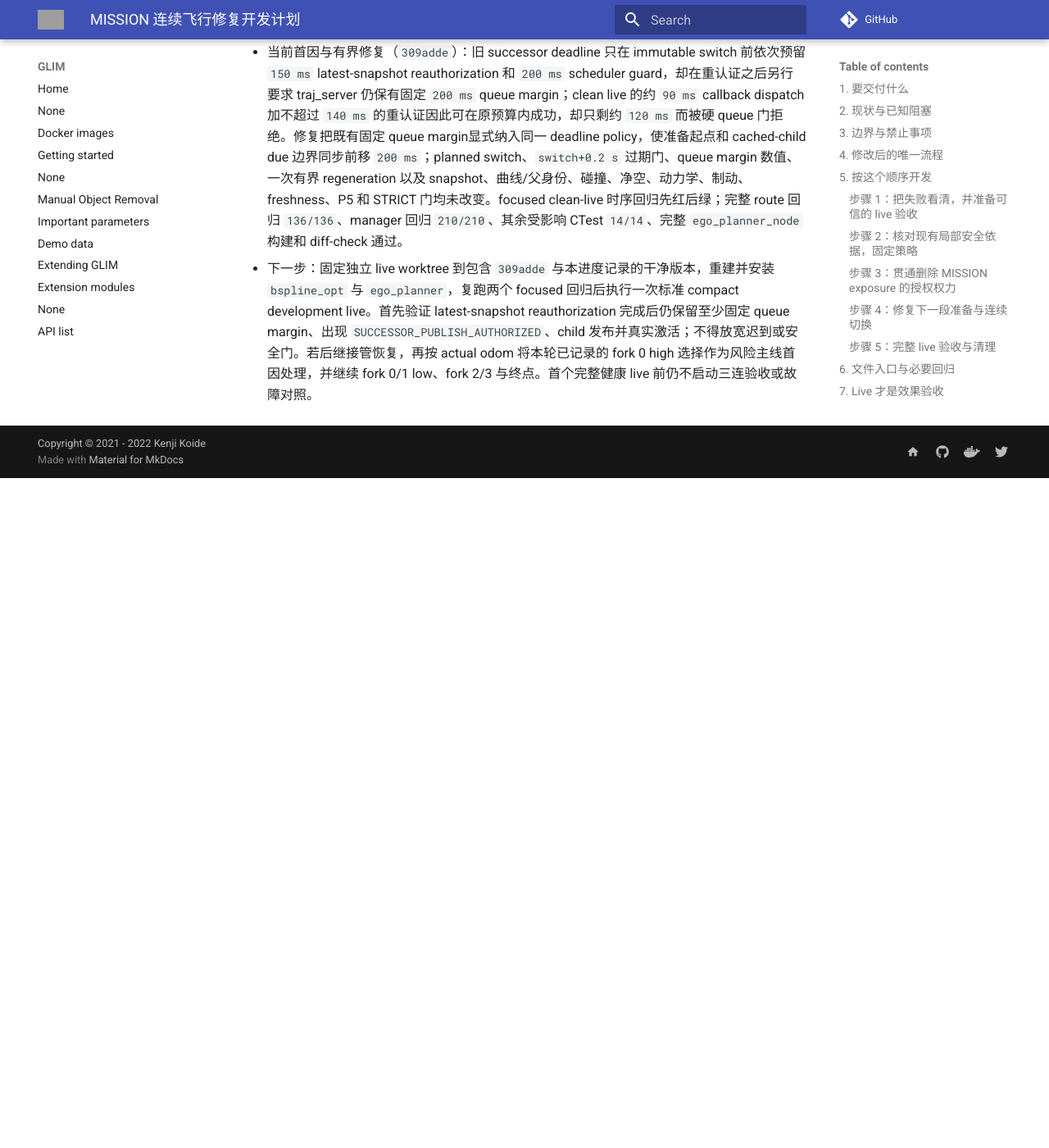
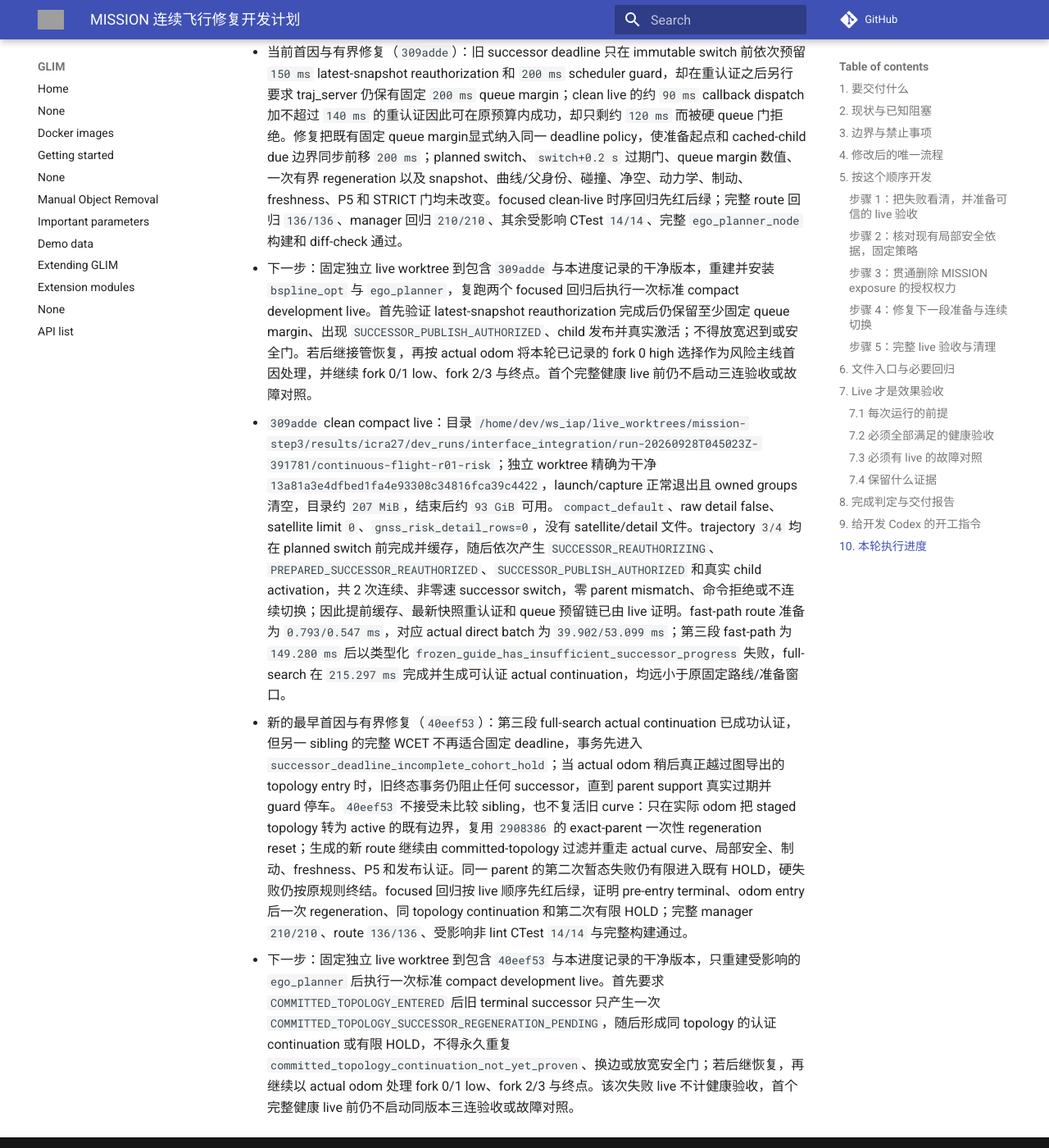
Before and after one commit to Printeger/iap, an MkDocs documentation site: the page built from docs/icra27/MISSION_CONTINUOUS_FLIGHT_IMPLEMENTATION_PLAN.md, in a window 1280 px wide and 1400 px high, scrolled down 58832 px. Shown: the whole window at 82% size. Built offline with MkDocs 1.6.1 and Material for MkDocs 9.7.7, drawn with Linux system fonts in a browser that asks for light colours; nearby versions of some CDN libraries; comment, search, counter and statistics services are not loaded; before the commit the page ends 59415 px from its top, so only the background shows below that; grey boxes are pictures that could not be loaded.

Commit message:
docs(plan): record successor entry recovery evidence

```diff
--- a/docs/icra27/MISSION_CONTINUOUS_FLIGHT_IMPLEMENTATION_PLAN.md
+++ b/docs/icra27/MISSION_CONTINUOUS_FLIGHT_IMPLEMENTATION_PLAN.md
@@ -465,3 +465,6 @@
 - `ca05154` clean compact live：目录 `/home/dev/ws_iap/live_worktrees/mission-step3/results/icra27/dev_runs/interface_integration/run-20260928T043142Z-332361/continuous-flight-r01-risk`；独立 worktree 精确为干净 `00769a83a1345fa49698c1d01de03e399d378fe1`，GPU、required processes、owned process-group 清理和完整 `180 s` 运行正常，目录约 `219 MiB`，结束后约 `93 GiB` 可用。`compact_default`、raw detail false、satellite limit `0`、`gnss_risk_detail_rows=0`，没有 satellite/detail raw 文件。trajectory `3/5` 均在专用 latest-snapshot transaction 后由通用 publication certificate 接受，且 `p4_publication_snapshot_identity_mismatch` 为 0，证明重复 snapshot 追逐已消失；但成功重认证完成后固定 `200 ms` queue margin 已不足，分别多次记录 `queue deadline missed`，之后才真实越过不变的 `switch+0.2 s` 窗口。运行只有 2 条 B-spline、3 次 activation、零真实后继切换，零 parent mismatch、零命令拒绝、零不连续切换，最大跟踪误差 `0.042312 m`；actual odom fork 0 只有 high `1452`、low `0` 的未完成片段（station `0.25132→0.59809`），fork 1--3 未进入，最长非终点停顿约 `132.199 s`，故不计健康或选路验收。
 - 当前首因与有界修复（`309adde`）：旧 successor deadline 只在 immutable switch 前依次预留 `150 ms` latest-snapshot reauthorization 和 `200 ms` scheduler guard，却在重认证之后另行要求 traj_server 仍保有固定 `200 ms` queue margin；clean live 的约 `90 ms` callback dispatch 加不超过 `140 ms` 的重认证因此可在原预算内成功，却只剩约 `120 ms` 而被硬 queue 门拒绝。修复把既有固定 queue margin显式纳入同一 deadline policy，使准备起点和 cached-child due 边界同步前移 `200 ms`；planned switch、`switch+0.2 s` 过期门、queue margin 数值、一次有界 regeneration 以及 snapshot、曲线/父身份、碰撞、净空、动力学、制动、freshness、P5 和 STRICT 门均未改变。focused clean-live 时序回归先红后绿；完整 route 回归 `136/136`、manager 回归 `210/210`、其余受影响 CTest `14/14`、完整 `ego_planner_node` 构建和 diff-check 通过。
 - 下一步：固定独立 live worktree 到包含 `309adde` 与本进度记录的干净版本，重建并安装 `bspline_opt` 与 `ego_planner`，复跑两个 focused 回归后执行一次标准 compact development live。首先验证 latest-snapshot reauthorization 完成后仍保留至少固定 queue margin、出现 `SUCCESSOR_PUBLISH_AUTHORIZED`、child 发布并真实激活；不得放宽迟到或安全门。若后继接管恢复，再按 actual odom 将本轮已记录的 fork 0 high 选择作为风险主线首因处理，并继续 fork 0/1 low、fork 2/3 与终点。首个完整健康 live 前仍不启动三连验收或故障对照。
+- `309adde` clean compact live：目录 `/home/dev/ws_iap/live_worktrees/mission-step3/results/icra27/dev_runs/interface_integration/run-20260928T045023Z-391781/continuous-flight-r01-risk`；独立 worktree 精确为干净 `13a81a3e4dfbed1fa4e93308c34816fca39c4422`，launch/capture 正常退出且 owned groups 清空，目录约 `207 MiB`，结束后约 `93 GiB` 可用。`compact_default`、raw detail false、satellite limit `0`、`gnss_risk_detail_rows=0`，没有 satellite/detail 文件。trajectory `3/4` 均在 planned switch 前完成并缓存，随后依次产生 `SUCCESSOR_REAUTHORIZING`、`PREPARED_SUCCESSOR_REAUTHORIZED`、`SUCCESSOR_PUBLISH_AUTHORIZED` 和真实 child activation，共 2 次连续、非零速 successor switch，零 parent mismatch、命令拒绝或不连续切换；因此提前缓存、最新快照重认证和 queue 预留链已由 live 证明。fast-path route 准备为 `0.793/0.547 ms`，对应 actual direct batch 为 `39.902/53.099 ms`；第三段 fast-path 为 `149.280 ms` 后以类型化 `frozen_guide_has_insufficient_successor_progress` 失败，full-search 在 `215.297 ms` 完成并生成可认证 actual continuation，均远小于原固定路线/准备窗口。
+- 新的最早首因与有界修复（`40eef53`）：第三段 full-search actual continuation 已成功认证，但另一 sibling 的完整 WCET 不再适合固定 deadline，事务先进入 `successor_deadline_incomplete_cohort_hold`；当 actual odom 稍后真正越过图导出的 topology entry 时，旧终态事务仍阻止任何 successor，直到 parent support 真实过期并 guard 停车。`40eef53` 不接受未比较 sibling，也不复活旧 curve：只在实际 odom 把 staged topology 转为 active 的既有边界，复用 `2908386` 的 exact-parent 一次性 regeneration reset；生成的新 route 继续由 committed-topology 过滤并重走 actual curve、局部安全、制动、freshness、P5 和发布认证。同一 parent 的第二次暂态失败仍有限进入既有 HOLD，硬失败仍按原规则终结。focused 回归按 live 顺序先红后绿，证明 pre-entry terminal、odom entry 后一次 regeneration、同 topology continuation 和第二次有限 HOLD；完整 manager `210/210`、route `136/136`、受影响非 lint CTest `14/14` 与完整构建通过。
+- 下一步：固定独立 live worktree 到包含 `40eef53` 与本进度记录的干净版本，只重建受影响的 `ego_planner` 后执行一次标准 compact development live。首先要求 `COMMITTED_TOPOLOGY_ENTERED` 后旧 terminal successor 只产生一次 `COMMITTED_TOPOLOGY_SUCCESSOR_REGENERATION_PENDING`，随后形成同 topology 的认证 continuation 或有限 HOLD，不得永久重复 `committed_topology_continuation_not_yet_proven`、换边或放宽安全门；若后继恢复，再继续以 actual odom 处理 fork 0/1 low、fork 2/3 与终点。该次失败 live 不计健康验收，首个完整健康 live 前仍不启动同版本三连验收或故障对照。
```
